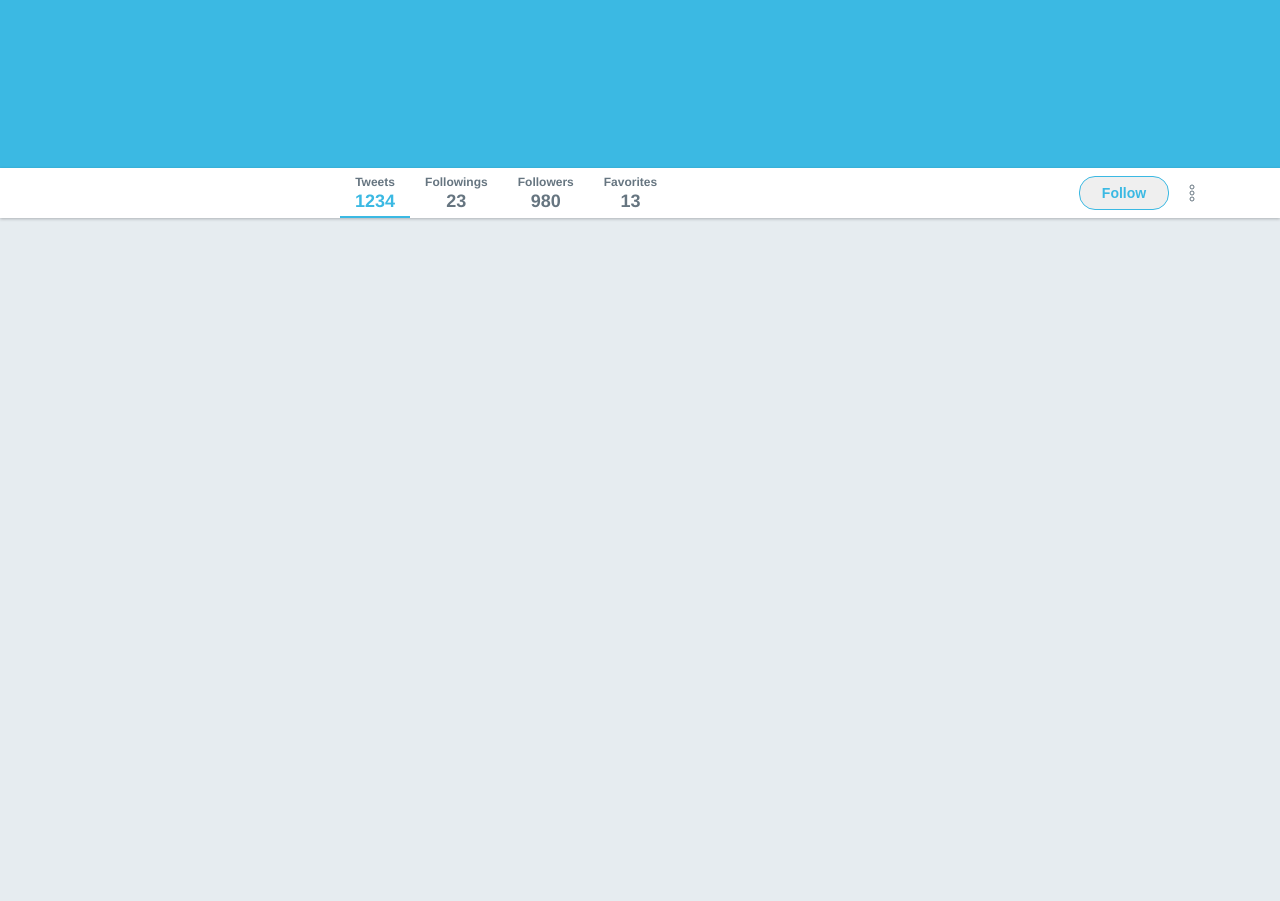
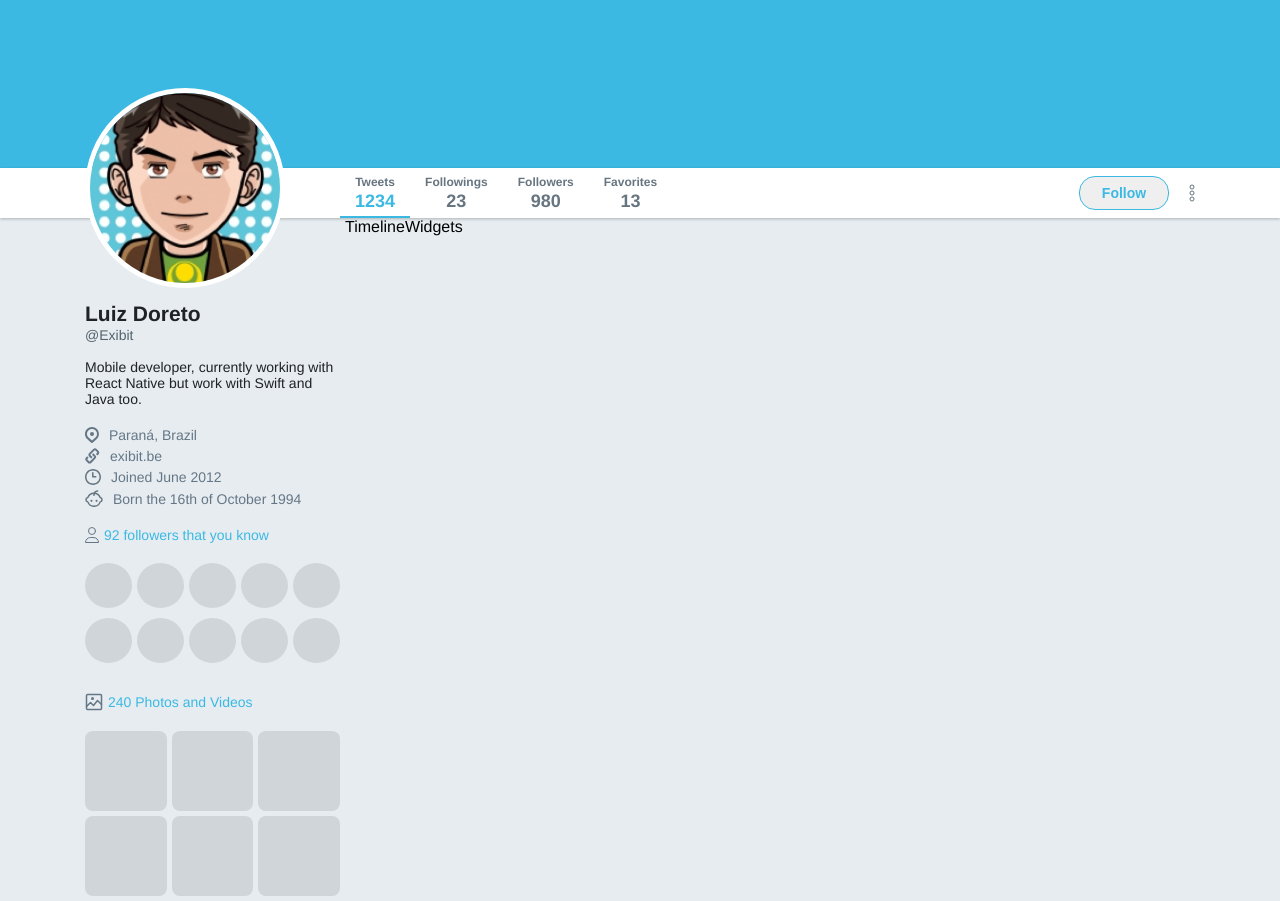
Before and after one commit to luiz-doreto/FlexBox-Examples, a plain HTML site: page index.html in a window 1280 px wide. Shown: the part 258-1159 px from the top of the page. Before the commit the page ends 800 px from the top, so only its background shows below. Drawn offline with Linux system fonts and the light colour scheme.

Commit message:
Creating Profile info

```diff
--- a/index.html
+++ b/index.html
@@ -57,5 +57,72 @@
             </div>
         </div>
     </div>
+
+    <div class="wrapper-content content">
+        <aside class="profile">
+            <img  class="avatar" src="/images/avatar.png" alt="Avatar">
+            <h1>Luiz Doreto</h1>
+            <span>@Exibit</span>
+            <p>Mobile developer, currently working with React Native but work with Swift and Java too.</p>
+            <ul class="info">
+                <li>
+                    <img src="/images/place.svg" alt="place">
+                    Paraná, Brazil
+                </li>
+                <li>
+                    <img src="/images/url.svg" alt="url">
+                    exibit.be
+                </li>
+                <li>
+                    <img src="/images/joined.svg" alt="joined">
+                    Joined June 2012
+                </li>
+                <li>
+                    <img src="/images/born.svg" alt="born">
+                    Born the 16th of October 1994
+                </li>
+            </ul>
+
+            <div class="widget followers">
+                <strong>
+                    <img src="/images/followers.svg" alt="followers">
+                    92 followers that you know
+                </strong>
+                <ul>
+                    <li></li>
+                    <li></li>
+                    <li></li>
+                    <li></li>
+                    <li></li>
+                    <li></li>
+                    <li></li>
+                    <li></li>
+                    <li></li>
+                    <li></li>
+                </ul>
+            </div>
+
+            <div class="widget images">
+                <strong>
+                    <img src="/images/images.svg" alt="images">
+                    240 Photos and Videos
+                </strong>
+                <ul>
+                    <li></li>
+                    <li></li>
+                    <li></li>
+                    <li></li>
+                    <li></li>
+                    <li></li>
+                </ul>
+            </div>
+        </aside>
+        <section class="timeline">
+            Timeline
+        </section>
+        <aside class="widgets">
+            Widgets
+        </aside>
+    </div>
 </body>
 </html>
--- a/style.css
+++ b/style.css
@@ -185,3 +185,105 @@ div.bar .content .actions button {
 
     margin-right: 20px;
 }
+
+div.wrapper-content {
+    display: flex;
+}
+
+div.wrapper-content aside.profile {
+    width: 260px;
+}
+
+div.wrapper-content aside.profile img.avatar {
+    width: 200px;
+    height: 200px;
+    border-radius: 50%;
+    border: 5px solid #fff;
+    margin-top: -130px;
+}
+
+div.wrapper-content aside.profile h1 {
+    font-size: 21px;
+    color: #1f2226;
+    margin-top: 10px;
+}
+
+div.wrapper-content aside.profile span {
+    font-size: 14px;
+    color: #53626c;
+}
+
+div.wrapper-content aside.profile p {
+    font-size: 14px;
+    color: #1f2226;
+    margin-top: 15px;
+}
+
+div.wrapper-content aside.profile ul {
+    margin-top: 20px;
+    list-style: none;
+}
+
+div.wrapper-content aside.profile ul.info li {
+    font-size: 14px;
+    color: #657786;
+
+    display: flex;
+    align-items: center;
+    margin-top: 5px;
+}
+
+div.wrapper-content aside.profile ul.info li:first-child {
+    margin: 0;
+}
+
+div.wrapper-content aside.profile ul.info li img {
+    margin-right: 10px;
+}
+
+div.wrapper-content aside.profile .widget {
+    margin-top: 20px;
+}
+
+div.wrapper-content aside.profile .widget strong {
+    font-weight: normal;
+    color: #3bb9e3;
+    font-size: 14px;
+
+    display: flex;
+    align-items: center;
+}
+
+div.wrapper-content aside.profile .widget strong img {
+    margin-right: 5px;
+}
+
+div.wrapper-content aside.profile .followers ul {
+    list-style: none;
+    display: flex;
+    flex-wrap: wrap;
+}
+
+div.wrapper-content aside.profile .followers ul li {
+    width: 45px;
+    height: 45px;
+    border-radius: 50%;
+    background: #d0d5d9;
+    flex: 1 0 auto;
+    margin: 0 5px 10px 0;
+}
+
+div.wrapper-content aside.profile .images ul {
+    list-style: none;
+    display: flex;
+    flex-wrap: wrap;
+}
+
+div.wrapper-content aside.profile .images ul li {
+    width: 80px;
+    height: 80px;
+    border-radius: 8px;
+    background: #d0d5d9;
+    flex: 1 0 auto;
+    margin: 0 5px 5px 0;
+}
```
